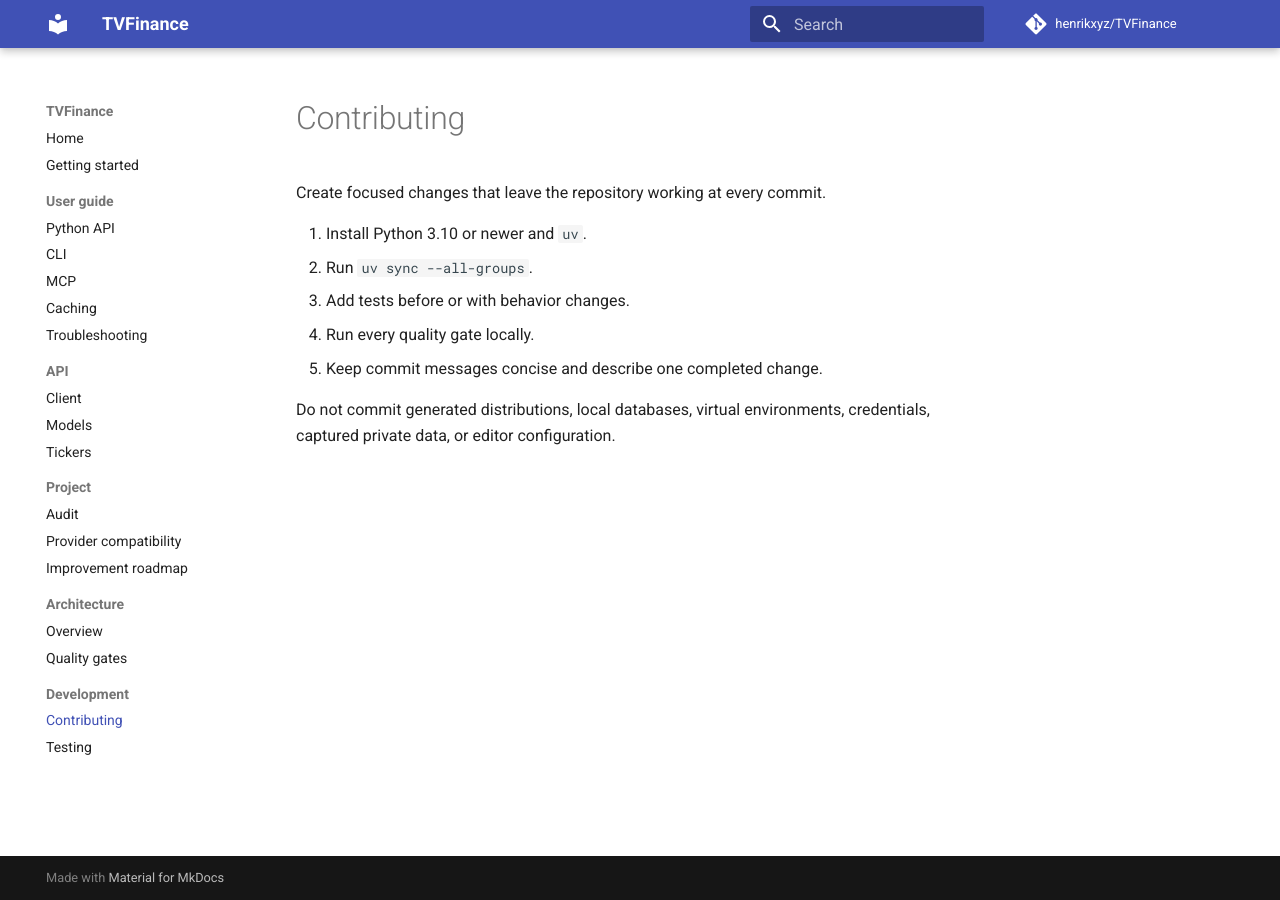
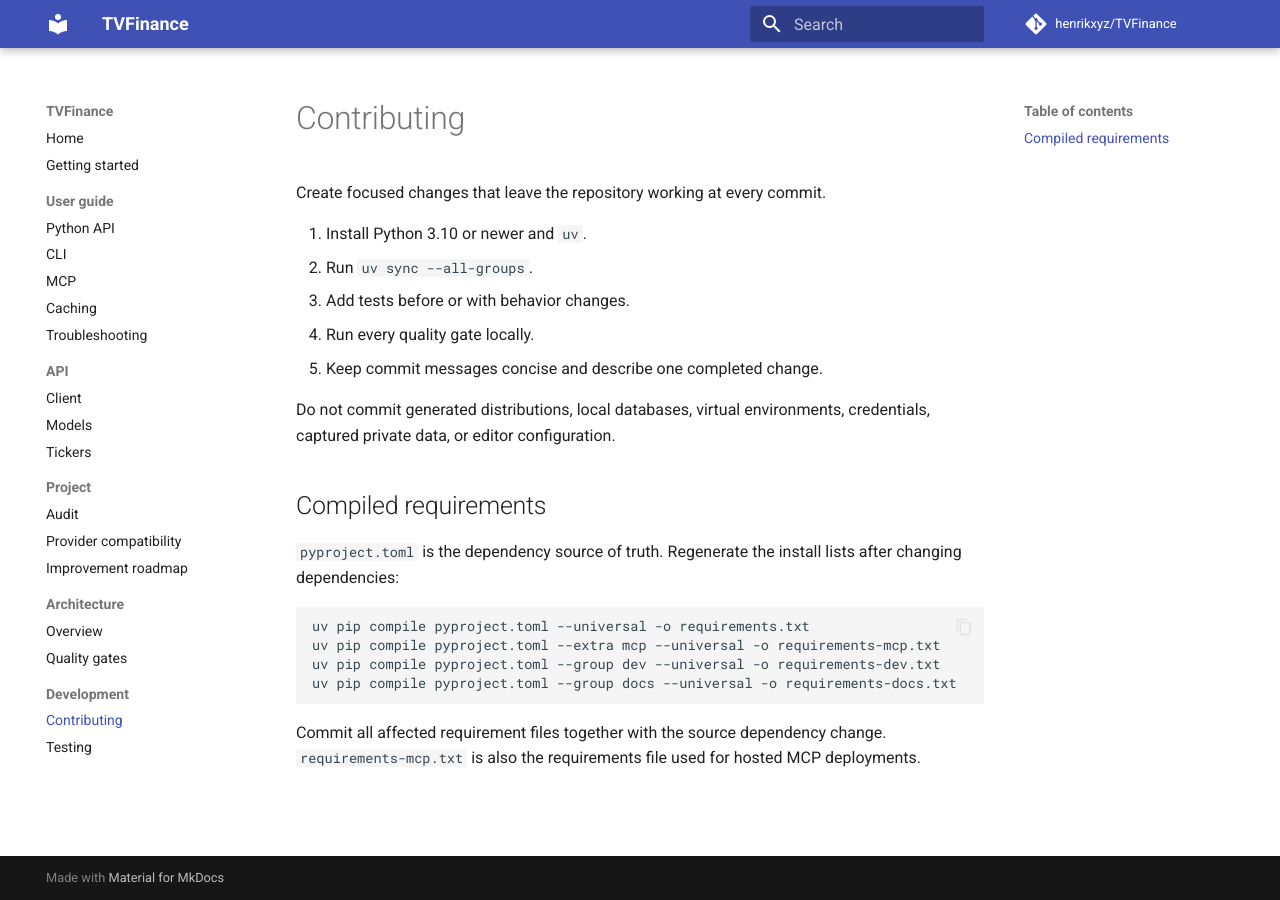
Before and after one commit to henrikxyz/tvfinance, an MkDocs documentation site: the page built from docs/development/contributing.md, in a window 1280 px wide. Built offline with MkDocs 1.6.1 and Material for MkDocs 9.7.7, drawn with Linux system fonts in a browser that asks for light colours; comment, search, counter and statistics services are not loaded.

Commit message:
build: compile scoped requirements

````diff
--- a/docs/development/contributing.md
+++ b/docs/development/contributing.md
@@ -10,3 +10,19 @@
 
 Do not commit generated distributions, local databases, virtual environments,
 credentials, captured private data, or editor configuration.
+
+## Compiled requirements
+
+`pyproject.toml` is the dependency source of truth. Regenerate the install lists
+after changing dependencies:
+
+```bash
+uv pip compile pyproject.toml --universal -o requirements.txt
+uv pip compile pyproject.toml --extra mcp --universal -o requirements-mcp.txt
+uv pip compile pyproject.toml --group dev --universal -o requirements-dev.txt
+uv pip compile pyproject.toml --group docs --universal -o requirements-docs.txt
+```
+
+Commit all affected requirement files together with the source dependency
+change. `requirements-mcp.txt` is also the requirements file used for hosted
+MCP deployments.
--- a/pyproject.toml
+++ b/pyproject.toml
@@ -116,5 +116,10 @@
     "/.gitignore",
     "/mkdocs.yml",
     "/pyproject.toml",
+    "/requirements-dev.txt",
+    "/requirements-docs.txt",
+    "/requirements-mcp.txt",
+    "/requirements.txt",
+    "/server.py",
     "/uv.lock",
 ]
--- a/server.py
+++ b/server.py
@@ -1,4 +1,4 @@
-"""Prefect Horizon entrypoint for the TVFinance MCP server."""
+"""Repository-level entrypoint for the TVFinance MCP server."""
 
 from tvfinance.mcp import create_server
 
````
Also changed, not shown: docs/guide/mcp.md (+6 -1 lines), requirements-dev.txt (added, +67 -0 lines), requirements-docs.txt (added, +119 -0 lines), requirements-mcp.txt (added, +242 -0 lines), requirements.txt (added, +20 -0 lines), 1 other file.
